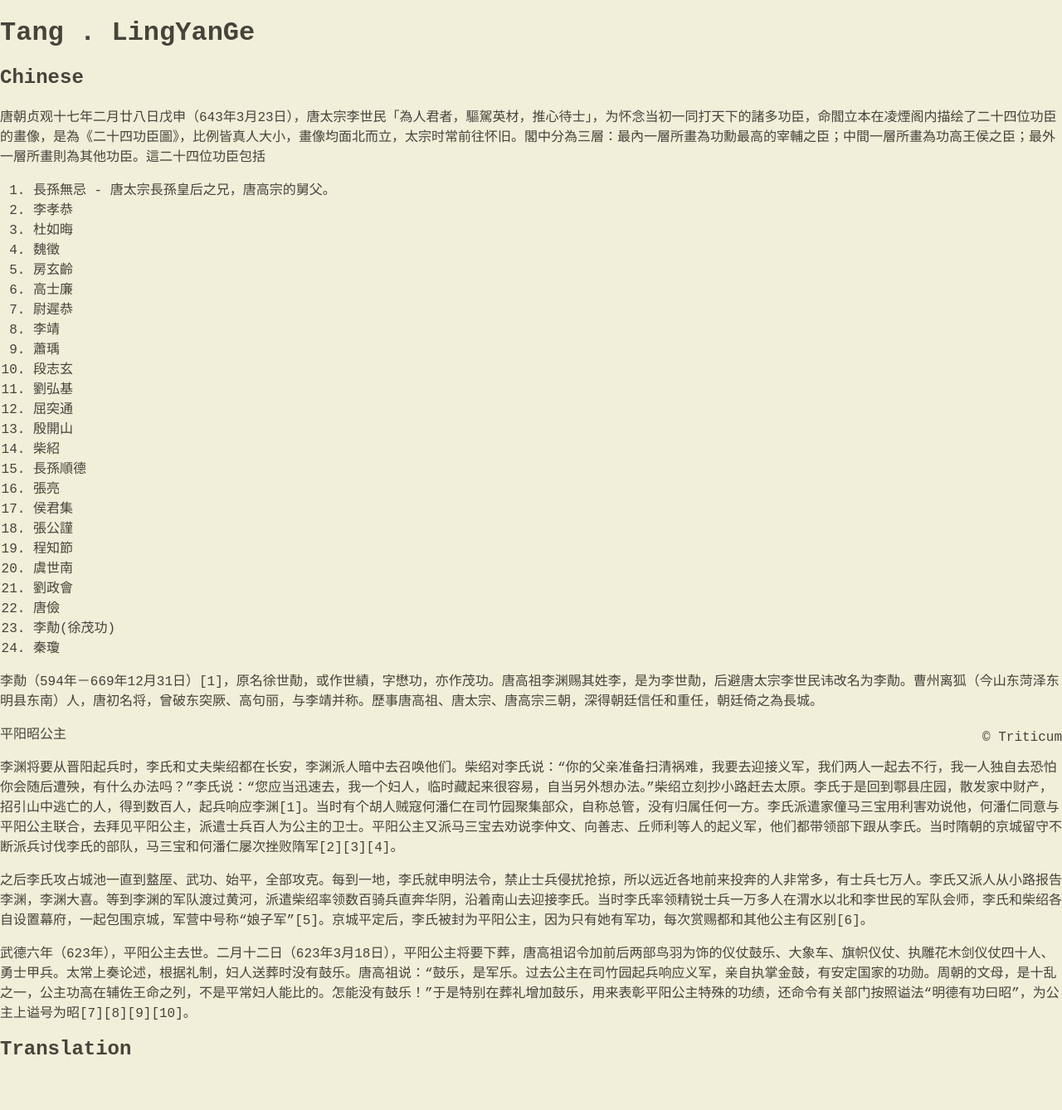
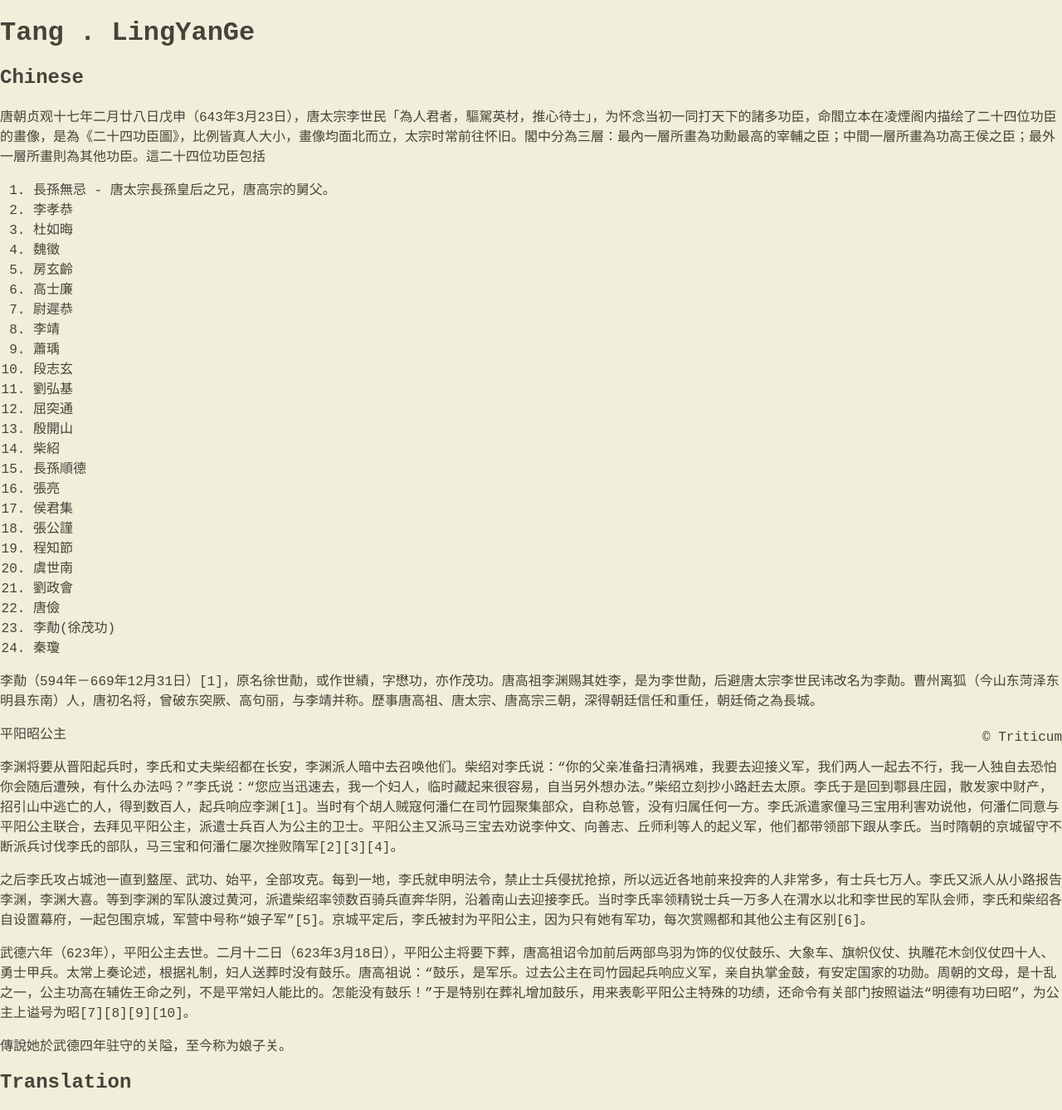
Before and after one commit to Triticum01/Triticum01.github.io, a Jekyll site: the page built from _posts/2022-12-17-Tang-Ling-Yang-Ge.md, in a window 1280 px wide. Shown: the whole page at 83% size. Built offline with Jekyll 4.4.1, drawn with Linux system fonts in a browser that asks for light colours; nearby versions of some CDN libraries; before the commit the page ends 1298 px from its top, so only the background shows below that.

Commit message:
Update 2022-12-17-Tang-Ling-Yang-Ge.md

```diff
--- a/_posts/2022-12-17-Tang-Ling-Yang-Ge.md
+++ b/_posts/2022-12-17-Tang-Ling-Yang-Ge.md
@@ -45,5 +45,7 @@ categories: jekyll update
 
 武德六年（623年），平阳公主去世。二月十二日（623年3月18日），平阳公主将要下葬，唐高祖诏令加前后两部鸟羽为饰的仪仗鼓乐、大象车、旗帜仪仗、执雕花木剑仪仗四十人、勇士甲兵。太常上奏论述，根据礼制，妇人送葬时没有鼓乐。唐高祖说：“鼓乐，是军乐。过去公主在司竹园起兵响应义军，亲自执掌金鼓，有安定国家的功勋。周朝的文母，是十乱之一，公主功高在辅佐王命之列，不是平常妇人能比的。怎能没有鼓乐！”于是特别在葬礼增加鼓乐，用来表彰平阳公主特殊的功绩，还命令有关部门按照谥法“明德有功曰昭”，为公主上谥号为昭[7][8][9][10]。
 
+傳說她於武德四年驻守的关隘，至今称为娘子关。
+
 
 ## Translation
```
